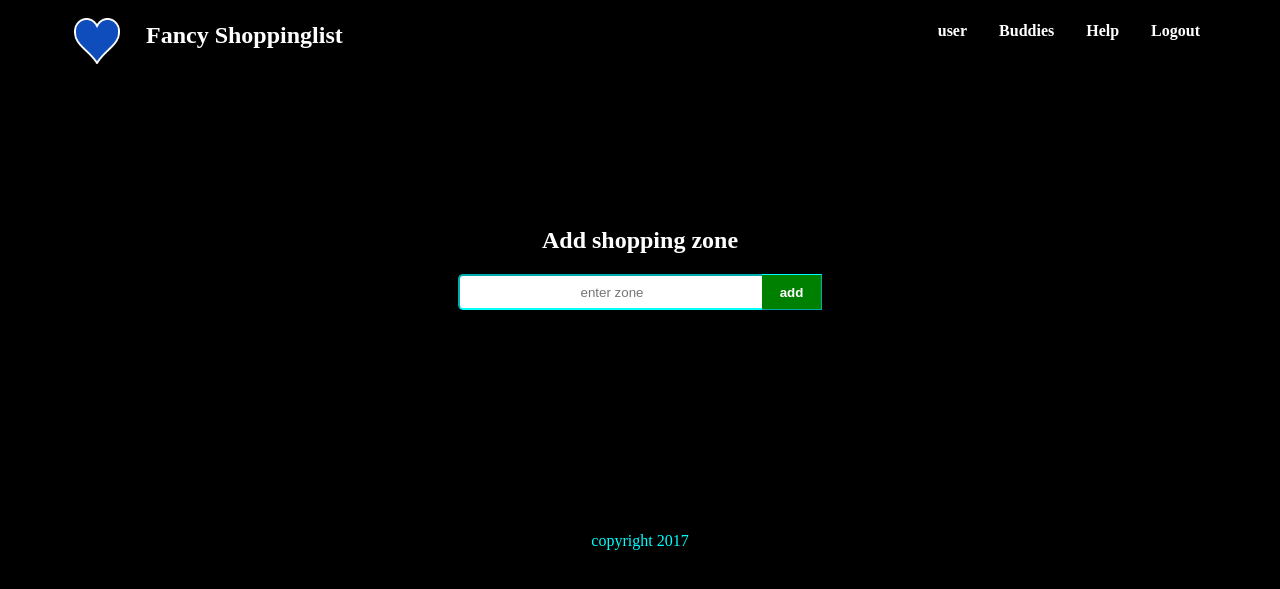
After one commit to dann254/fancy-shoppinglist, a Flask app: page /dashboard/add-zone/ in a window 1280 px wide. The commit adds this page. Shown: the top 589 px of the page. Run offline with Flask 2, Linux system fonts and the light colour scheme.

Commit message:
FEATURE- adding lists and required tests

```diff
--- a/app/mock_data.py
+++ b/app/mock_data.py
@@ -4,3 +4,6 @@ class User(object):
     user_email = "user@mail"
     #password is currently plain text
     user_password = "password"
+
+class ShopList(object):
+    list_name = "kitchenware"
--- a/app/templates/add_shoppinglist.html
+++ b/app/templates/add_shoppinglist.html
@@ -5,6 +5,8 @@
 <div class="dash-content">
   <div class="list-adder">
     <h2>Add new shoppinglist</h2>
+
+    <span class="test">existing list: kitchenware</span><br>
     <form class="form-s" action="{{url_for('dash.add_shoppinglist')}}" method="post">
       <input type="text" name="listname" value="" placeholder="shopping list name" required>
       <button type="submit" name="button" class="button2">add</button>
--- /dev/null
+++ b/app/templates/addzone.html
@@ -0,0 +1,16 @@
+{% extends "dashbase.html" %}
+{% block content %}
+
+  <!--start of content of the app-->
+<div class="dash-content">
+  <div class="list-adder">
+    <h2>Add shopping zone</h2>
+    <form class="form-s" action="#" method="post">
+      <input type="text" name="zone" value="" placeholder="enter zone" required>
+      <button type="submit" name="button" class="button2">add</button>
+    </form>
+  </div>
+
+
+</div>
+{% endblock%}
--- a/app/templates/dashbase.html
+++ b/app/templates/dashbase.html
@@ -24,7 +24,7 @@
           <div class="app-heading">
             <ul>
               <li>
-                <a href="index.html"><img src="/static/images/logo.png" alt="logo"></a></li>
+                <a href="{{url_for('dash.dashboard')}}"><img src="/static/images/logo.png" alt="logo"></a></li>
                 <li class="app-name">Fancy Shoppinglist</li>
             </ul>
           </div>
--- a/app/templates/shoppinglist.html
+++ b/app/templates/shoppinglist.html
@@ -5,7 +5,7 @@
     <div class="dash-content">
       <div class="shoping-list">
         <div class="s-head">
-          <h1>Shoppinglist name</h1>
+          <h1>{{slist}}</h1>
           <a href="#">edit </a>
           <span>
           <select>
--- a/app/views.py
+++ b/app/views.py
@@ -1,7 +1,7 @@
 # Import flask dependencies
 from flask import Blueprint, request, render_template,flash, g, session, redirect, url_for
 from app.user_management import UserRegister, FormSubmission
-from app.mock_data import User
+from app.mock_data import User, ShopList
 
 # Define the blueprints
 home = Blueprint('home', __name__)
@@ -58,7 +58,8 @@ def signin():
         if login_submit == "success":
             #at this point all the user data has been verified and should loged in
             flash('login success', 'success')
-            return redirect(url_for('dash.dashboard'))
+            slist = ShopList().list_name
+            return redirect(url_for('dash.dashboard', slist=slist, username = User.user_name))
         elif login_submit == "blank_entry":
             flash('Please fill all the fields before submit', 'error')
             return render_template('signin.html')
@@ -74,9 +75,46 @@ def signin():
 #this route links to the dashboard
 @dash.route('/dashboard/', methods=['GET','POST'])
 def dashboard():
-    return render_template('dashboard.html', username=User.user_name)
+
+    slist = ShopList().list_name
+    return render_template('dashboard.html', username=User.user_name, slist=slist)
 
 #adding new shopping lists
 @dash.route('/dashboard/add-shoppinglist/', methods=['GET','POST'])
 def add_shoppinglist():
-    return render_template('add_shoppinglist.html')
+    if request.method == "POST":
+        listname = request.form['listname']
+        form_submit = FormSubmission().after_add_list(listname)
+        if form_submit == "success":
+            #at this point all the details are verified and the list is added.
+            flash('shopping list added successfully', 'success')
+            slist = ShopList().list_name
+            return redirect(url_for('dash.dashboard', username=User.user_name, slist=slist))
+        elif form_submit == "blank_entry":
+            flash('Please enter a name', 'error')
+            return render_template('add_shoppinglist.html', username=User.user_name)
+        elif form_submit == "duped_entry":
+            flash('You already have a shopping list with this name', 'error')
+            return render_template('add_shoppinglist.html', username=User.user_name)
+        else:
+            flash('nothing happened', 'error')
+            return render_template('add_shoppinglist.html', username=User.user_name)
+
+    return render_template('add_shoppinglist.html', username=User.user_name)
+
+#shopping lists view
+@dash.route('/dashboard/shoppinglist/', methods=['GET','POST'])
+def shoppinglist():
+
+    slist = ShopList().list_name
+    return render_template('shoppinglist.html', username=User.user_name,slist=slist)
+
+#adding new friends
+@dash.route('/dashboard/add-friend/', methods=['GET','POST'])
+def add_buddy():
+    return render_template('addBuddy.html', username=User.user_name)
+
+#adding new zones
+@dash.route('/dashboard/add-zone/', methods=['GET','POST'])
+def add_zone():
+    return render_template('addzone.html', username=User.user_name)
--- a/runserver.py
+++ b/runserver.py
@@ -1,6 +1,6 @@
 # Run a test server.
 from app import app
 #running the app on other server e.g heroku
-app.run
+#app.run
 # running the app locally in debug mode
-#app.run(host='127.0.0.1', port=5000, debug=True)
+app.run(host='127.0.0.1', port=5000, debug=True)
```
Also changed, not shown: app/templates/addBuddy.html (added, +16 -0 lines), app/templates/dashboard.html (+3 -12 lines), app/user_management.py (+22 -1 lines), test/app_test.py (+28 -2 lines), test/README.md.
